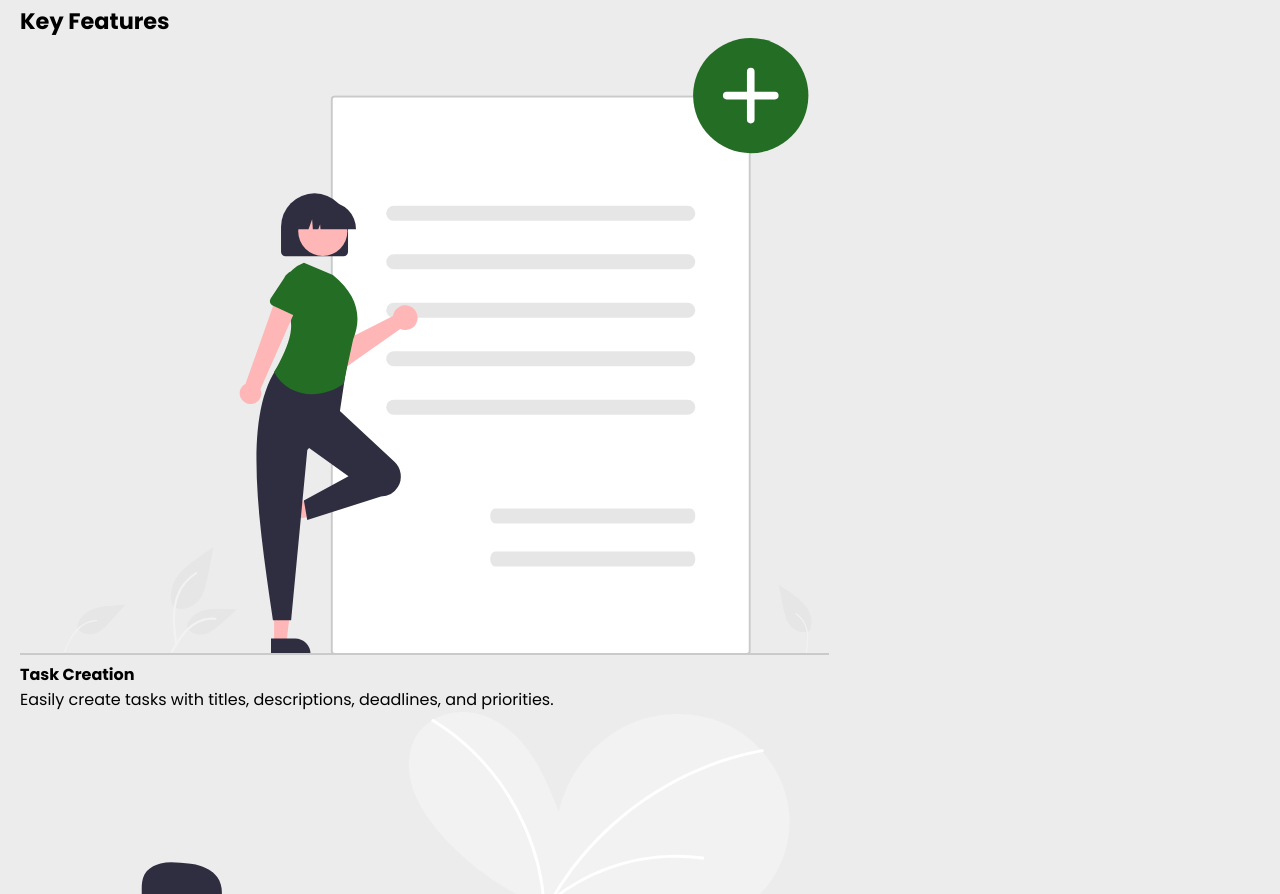
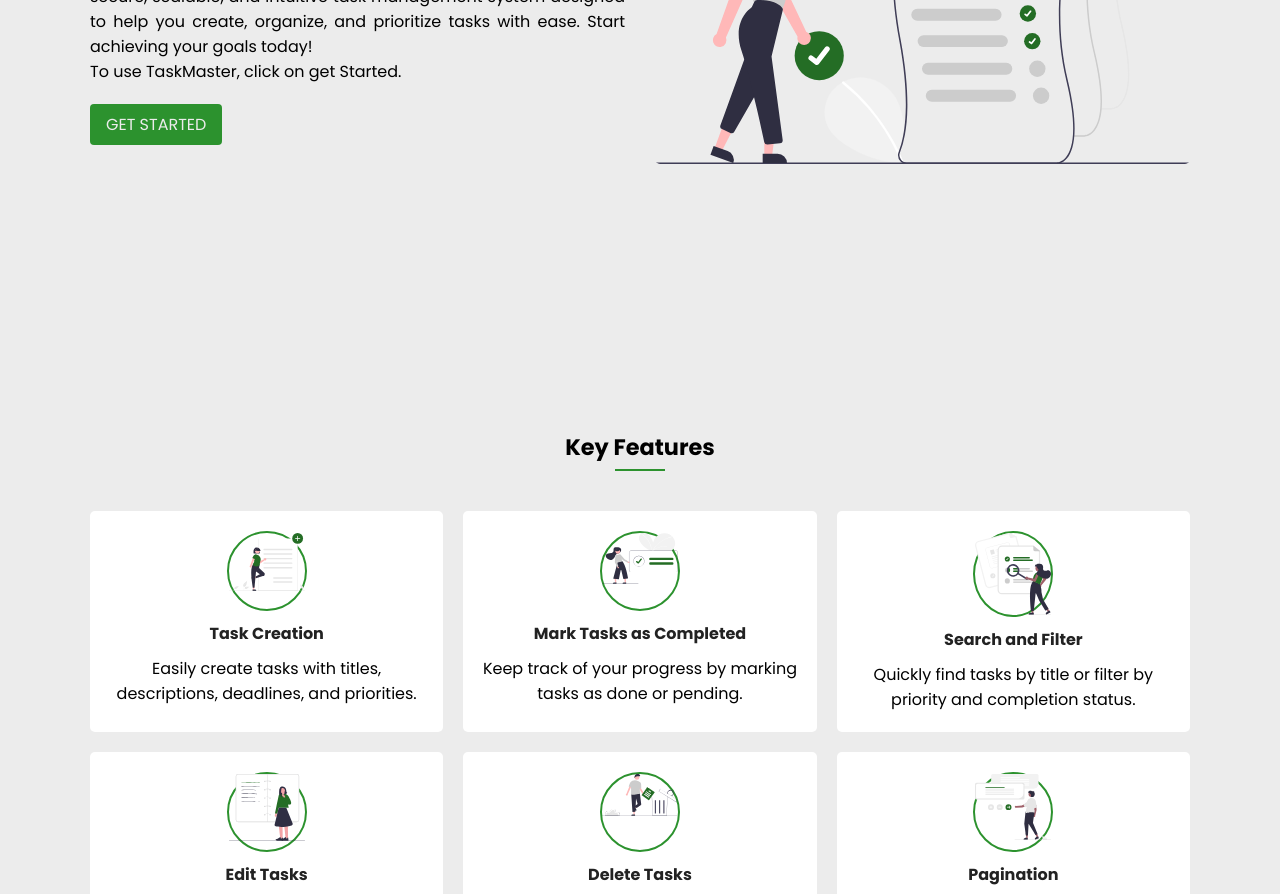
Before and after one commit to Judechuks/taskmaster, a plain HTML site: page client/index.html in a window 1280 px wide. Shown: the part 401-1295 px from the top of the page. Drawn offline with Linux system fonts and the light colour scheme.

Commit message:
landing page styles

```diff
--- a/client/css/style.css
+++ b/client/css/style.css
@@ -60,6 +60,15 @@ p {
 .btn-primary:hover {
   background-color: var(--primary-dark-clr);
 }
+.container {
+  max-width: 1100px;
+  margin-inline: auto;
+}
+.container-flex {
+  display: flex;
+  align-items: center;
+  justify-content: space-between;
+}
 
 /* alert Message */
 .alert-container {
@@ -118,9 +127,6 @@ header {
   top: 0;
   z-index: 50;
   width: 100%;
-  display: flex;
-  align-items: center;
-  justify-content: space-between;
   background-color: var(--white-clr);
   box-shadow: 0 0 5px 2px rgba(0, 0, 0, 0.384);
 }
@@ -141,13 +147,28 @@ header .btn {
   grid-row: 2/3;
 }
 .hero {
+  min-height: 90vh;
   display: grid;
   grid-template-columns: 1fr 1fr;
   align-items: center;
   gap: 30px;
 }
+.section-title {
+  text-align: center;
+}
+.section-title::after {
+  content: "";
+  display: block;
+  width: 50px;
+  height: 2px;
+  margin: 5px auto;
+  background-color: var(--primary-clr);
+}
 .hero h1 {
   margin-bottom: 20px;
+}
+.hero p {
+  text-align: justify;
 }
 .hero .btn {
   margin-top: 20px;
@@ -156,6 +177,62 @@ header .btn {
 .hero img {
   width: 100%;
   border-radius: 5px;
+}
+
+/* Section */
+#features,
+#why-use {
+  padding-block: 50px;
+}
+.section-title {
+  margin-bottom: 20px;
+}
+
+/* card collection */
+.card-collection {
+  display: grid;
+  gap: 20px;
+  padding-block: 20px;
+  justify-content: center;
+  grid-template-columns: repeat(auto-fit, minmax(280px, 1fr));
+}
+@media (max-width: 300px) {
+  .card-collection {
+    grid-template-columns: repeat(auto-fit, minmax(200px, 1fr));
+  }
+}
+.card {
+  border-radius: 5px;
+  padding: 20px 10px;
+  background-color: #fff;
+}
+.card-img-container {
+  width: 80px;
+  margin: auto;
+  border: 2px solid var(--primary-clr);
+  aspect-ratio: 1/1;
+  border-radius: 50%;
+}
+.card img {
+  width: 100%;
+  display: block;
+}
+.card h4 {
+  text-align: center;
+  color: var(--black-clr);
+  margin-block: 10px;
+}
+.card p {
+  text-align: center;
+}
+
+/* why use */
+#why-use {
+  text-align: justify;
+}
+#why-use .btn {
+  display: block;
+  margin: 15px auto;
 }
 
 /* Footer */
```
